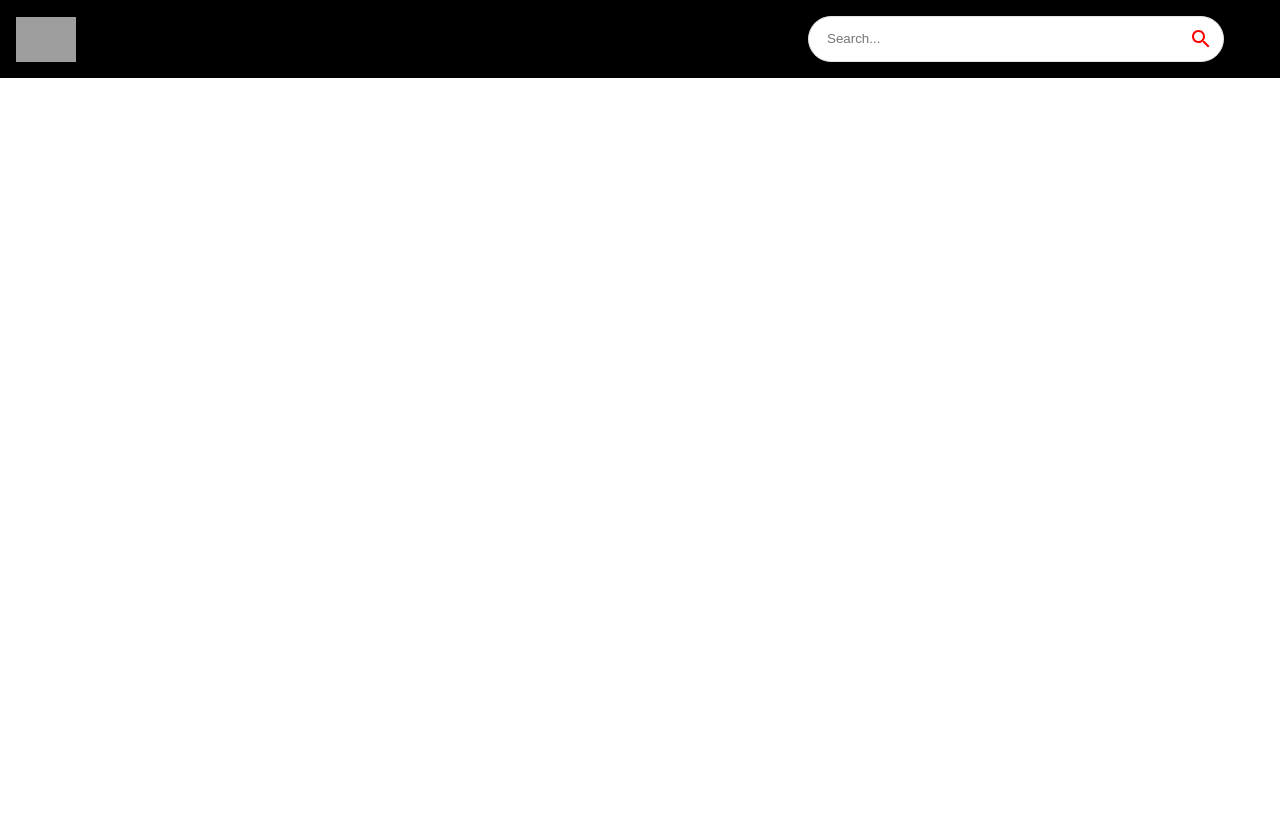
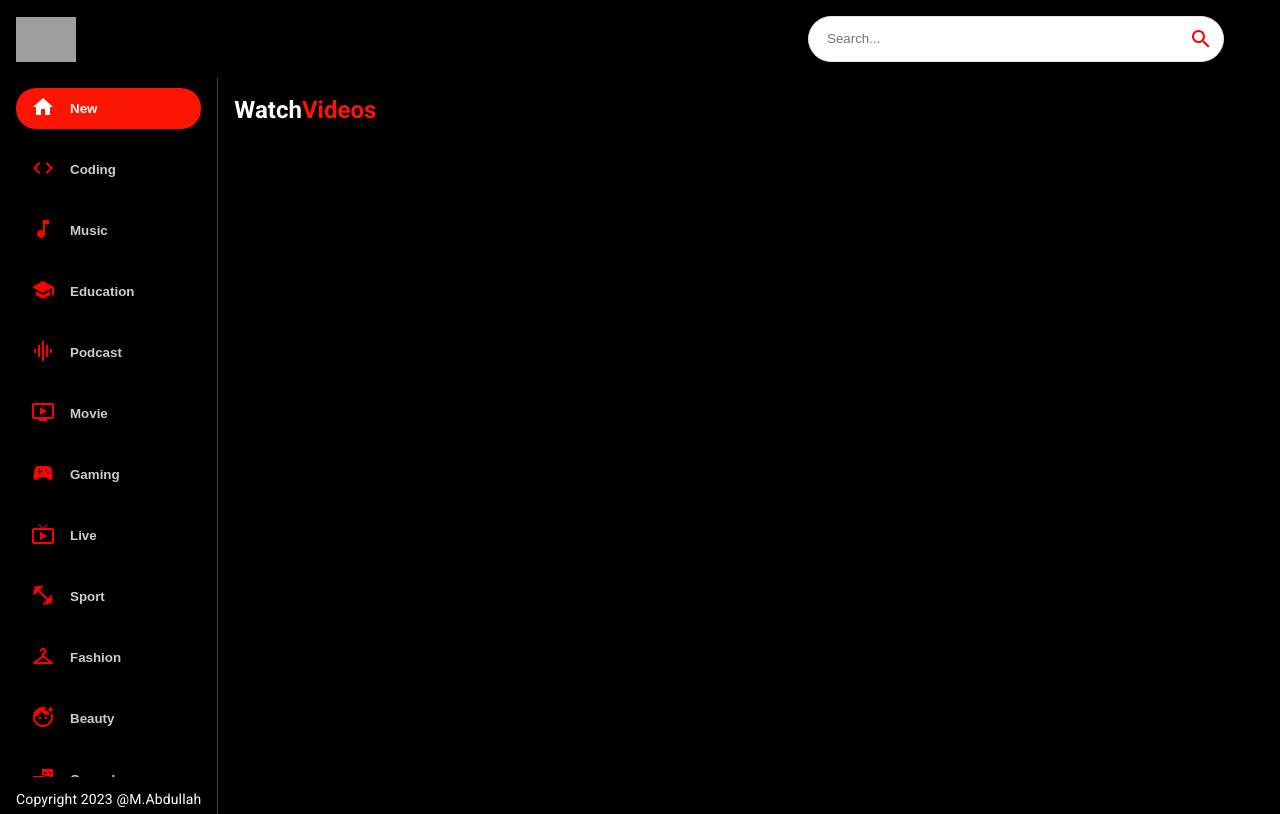
Before and after one commit to bsef19a531/YT_Clone, a React (Create React App) app: page / in a window 1280 px wide. Built offline with nearby package versions, Linux system fonts and the light colour scheme; grey boxes are pictures that could not be loaded.

Commit message:
Added & Styled Side Bar

```diff
--- a/src/App.js
+++ b/src/App.js
@@ -9,7 +9,7 @@ const App = () => {
       <Box sx={{ backgroundColor: '#000' }}>
         <NavBar />
         <Routes>
-          <Route path="/" exact element={<></>}></Route>
+          <Route path="/" exact element={<Feed />}></Route>
           <Route path="/video/:id" element={<VideoDetail />}></Route>
           <Route path="/channel/:id" element={<ChannelDetail />}></Route>
           <Route path="/search/:searchTerm" element={<SearchFeed />}></Route>
--- a/src/components/Feed.jsx
+++ b/src/components/Feed.jsx
@@ -1,8 +1,28 @@
 import React from 'react'
+import { useState, useEffect } from 'react'
+import { Box, Stack, Typography } from "@mui/material";
+import SideBar from './SideBar';
 
 const Feed = () => {
     return (
-        <div>Feed</div>
+        <Stack sx={{ flexDirection: { sx: "column", md: "row" } }}>
+
+            <Box sx={{ height: { sx: 'auto', md: '92vh' }, borderRight: '1px solid #3d3d3d', px: { sx: 0, md: 2 } }}>
+                <SideBar />
+
+                <Typography className='copyright' variant='body2' sx={{ mt: 1.5, color: "#fff" }}>
+                    Copyright 2023 @M.Abdullah
+                </Typography>
+            </Box>
+
+            <Box p={2} sx={{ overflowY: 'auto', heigth: '90vh' }} >
+                <Typography variant='h5' fontWeight='bold' mb={2} sx={{ color: 'white', }}>
+                    Watch<span style={{ color: '#fc1503' }}>Videos</span>
+                </Typography>
+            </Box>
+
+
+        </Stack >
     )
 }
 
--- /dev/null
+++ b/src/components/SideBar.jsx
@@ -0,0 +1,28 @@
+import React from 'react'
+import { Stack } from '@mui/material';
+import { categories } from '../utils/constants';
+
+const selectedCategory = 'New';
+
+const SideBar = () => {
+    return (
+        <Stack direction="row"
+            sx={{
+                overflowY: 'auto',
+                height: {
+                    sx: 'auto', md: '95%'
+                },
+                flexDirection: { md: 'column' }
+            }} >
+            {categories.map((cat) => (
+                <button className='category-btn' style={{ background: cat.name === selectedCategory && '#FC1503', color: 'white' }} key={cat.name}>
+                    <span style={{ color: cat.name === selectedCategory ? 'white' : 'red', marginRight: '15px' }}>{cat.icon}</span>
+                    <span style={{ opacity: cat.name === selectedCategory ? '1' : '0.8' }}>{cat.name}</span>
+                </button>
+            ))
+            }
+        </Stack >
+    )
+}
+
+export default SideBar
--- a/src/components/index.js
+++ b/src/components/index.js
@@ -4,3 +4,4 @@ export { default as VideoDetail } from './VideoDetail';
 export { default as SearchFeed } from './SearchFeed';
 export { default as ChannelDetail } from './ChannelDetail';
 export { default as SearchBar } from './SearchBar';
+export { default as SideBar } from './SideBar';
--- a/src/utils/constants.js
+++ b/src/utils/constants.js
@@ -16,10 +16,7 @@ export const logo = 'https://i.ibb.co/s9Qys2j/logo.png';
 
 export const categories = [
     { name: 'New', icon: <HomeIcon />, },
-    { name: 'JS Mastery', icon: <CodeIcon />, },
     { name: 'Coding', icon: <CodeIcon />, },
-    { name: 'ReactJS', icon: <CodeIcon />, },
-    { name: 'NextJS', icon: <CodeIcon />, },
     { name: 'Music', icon: <MusicNoteIcon /> },
     { name: 'Education', icon: <SchoolIcon />, },
     { name: 'Podcast', icon: <GraphicEqIcon />, },
```
Also changed, not shown: src/components/Videos.jsx (added, +9 -0 lines).
